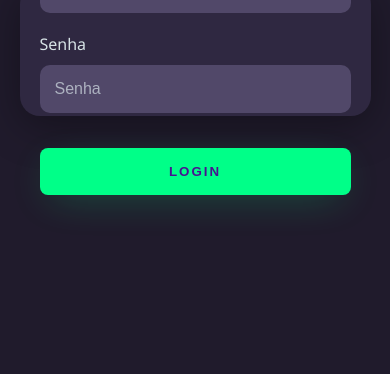
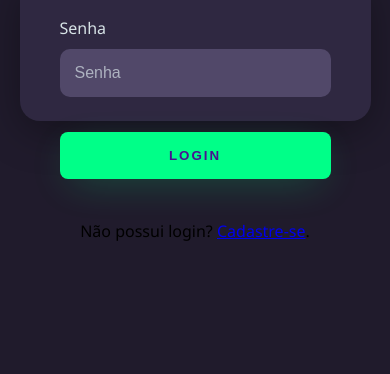
Before and after one commit to Awssilva/view-login-dark, a plain HTML site: page index.html in a window 390 px wide. Shown: the part 470-844 px from the top of the page. Drawn offline with Linux system fonts and the light colour scheme.

Commit message:
link register and media querys

```diff
--- a/index.html
+++ b/index.html
@@ -19,6 +19,7 @@
         <div class="card-login">
             <h1>LOGIN</h1>
             <div class="text-field">
+                <br>
                 <label for="usuario">Usuário</label>
                 <input type="text" name="usuario" id="usuario" placeholder="Usuário">
             </div>
@@ -30,6 +31,9 @@
             </div>
 
             <button class="btn-login2">LOGIN</button>
+
+            <p>Não possui login? <a href="register.html">Cadastre-se</a>.</p>
+
         </div>
     </div>
 </div>
--- a/style.css
+++ b/style.css
@@ -49,7 +49,7 @@ body *{
     justify-content: center;
     align-items: center;
     flex-direction: column;
-    padding: 50px 20px;
+    padding: 30px 40px;
     background: #2f2841;
     border-radius: 20px;
     box-shadow: 0px 10px 40px #00000056;
```
